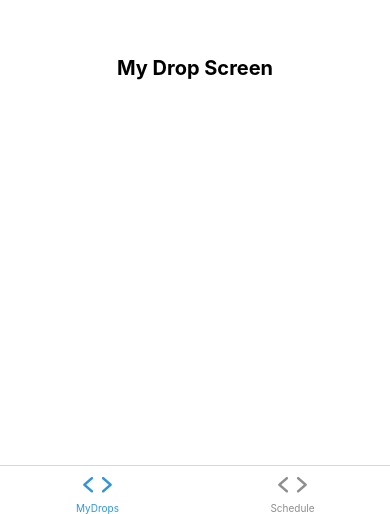
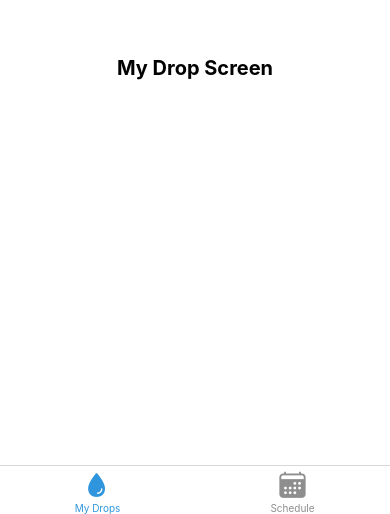
Before and after one commit to CodeForACause-CSUN/EyeDropAlarmApp, a React Native app: screen /Root in a window 390 px wide. Shown: the part 330-844 px from the top of the page. Built offline with nearby package versions, Linux system fonts and the light colour scheme; what expo-linking would draw is missing.

Commit message:
Added Icons for nav buttons

```diff
--- a/navigation/BottomTabNavigator.js
+++ b/navigation/BottomTabNavigator.js
@@ -20,13 +20,11 @@ export default function BottomTabNavigator() {
       screenOptions={{ tabBarActiveTintColor: Colors[colorScheme].tint }}
     >
       <BottomTab.Screen
-        name="MyDrops"
+        name="My Drops"
         component={MyDropsScreen}
         options={{
           headerShown: false,
-          tabBarIcon: ({ color }) => (
-            <TabBarIcon name="ios-code" color={color} />
-          ),
+          tabBarIcon: ({ color }) => <TabBarIcon name="water" color={color} />,
         }}
       />
       <BottomTab.Screen
@@ -35,7 +33,7 @@ export default function BottomTabNavigator() {
         options={{
           headerShown: false,
           tabBarIcon: ({ color }) => (
-            <TabBarIcon name="ios-code" color={color} />
+            <TabBarIcon name="calendar" color={color} />
           ),
         }}
       />
@@ -59,7 +57,7 @@ function MyDropNavigator() {
       <MyDropScreenStack.Screen
         name="MyDropsScreen"
         component={MyDropsScreen}
-        options={{ headerTitle: "Tab One Title" }}
+        options={{ headerTitle: "My Drop" }}
       />
     </MyDropScreenStack.Navigator>
   );
@@ -73,7 +71,7 @@ function ScheduleScreenNavigator() {
       <ScheduleStack.Screen
         name="TabTwoScreen"
         component={TabTwoScreen}
-        options={{ headerTitle: "Tab Two Title" }}
+        options={{ headerTitle: "Schedule" }}
       />
     </ScheduleStack.Navigator>
   );
```
